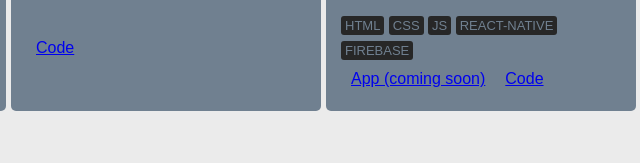
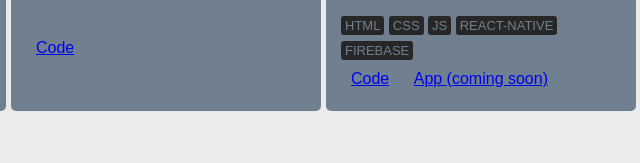
Before and after one commit to xBromsson/portfolio, a plain HTML site: page index.html in a window 1280 px wide. Shown: the part 783-946 px from the top of the page, 639-1279 px from the left. Drawn offline with nearby package versions, Linux system fonts and the light colour scheme.

Commit message:
moved bedtime story ai links around

```diff
--- a/index.html
+++ b/index.html
@@ -146,12 +146,12 @@
             </div>
             <div class="card-footer">
               <div>
-                <a href="#">App (coming soon)</a
-                ><a
+                <a
                   href="https://github.com/xBromsson/bedtime-story"
                   target="_blank"
                   >Code</a
                 >
+                <a href="#">App (coming soon)</a>
               </div>
             </div>
           </div>
```
